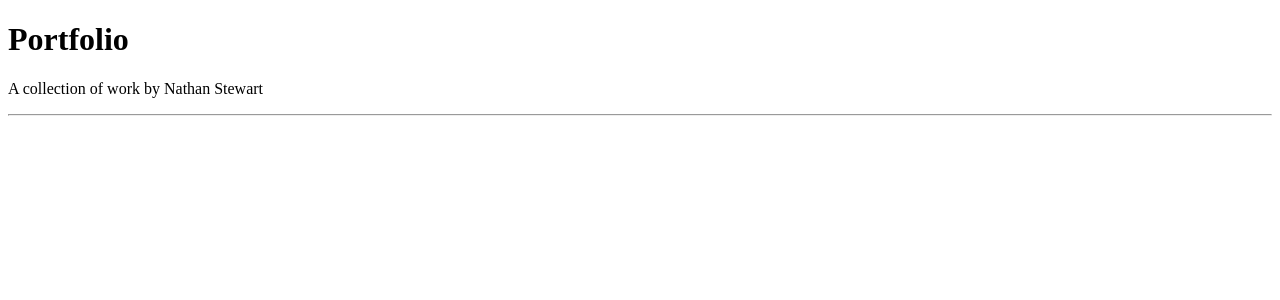
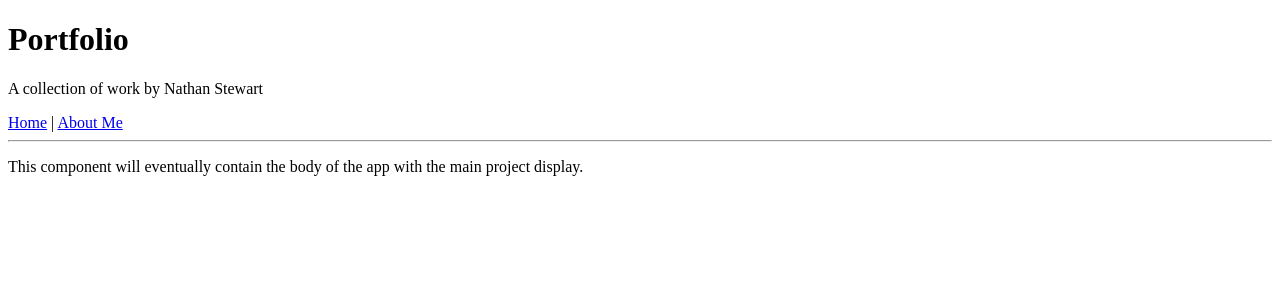
Before and after one commit to GStewartN/port-start, a React app: page / in a window 1280 px wide. Shown: the top 300 px of the page. Built offline with nearby package versions, Linux system fonts and the light colour scheme.

Commit message:
place projects and about comps into header with working csr links

```diff
--- /dev/null
+++ b/src/components/About.jsx
@@ -0,0 +1,13 @@
+import React from "react";
+
+function About(props){
+  return (
+    <div>
+      <div>
+        <p>This component will eventually contain more information about me.</p>
+      </div>
+    </div>
+  );
+}
+
+export default About;
--- a/src/components/App.jsx
+++ b/src/components/App.jsx
@@ -1,11 +1,18 @@
 import React from "react";
 import Header from "./Header";
+import About from "./About";
+import Projects from "./Projects";
+import { Switch, Route } from "react-router-dom";
 
 function App(props) {
   return (
     <div>
       <Header/>
       <hr/>
+        <Switch>
+          <Route exact path="/" component={Projects}/>
+          <Route exact path="/about" component={About}/>
+        </Switch>
     </div>
   );
 }
--- a/src/components/Header.jsx
+++ b/src/components/Header.jsx
@@ -1,11 +1,13 @@
 import React from "react";
+import { Link } from 'react-router-dom';
 
-function Header(){
+function Header(props){
   return (
     <div>
       <div>
         <h1>Portfolio</h1>
         <p>A collection of work by Nathan Stewart</p>
+        <Link to="/">Home</Link> | <Link to="/about">About Me</Link>
       </div>
     </div>
   );
--- /dev/null
+++ b/src/components/Projects.jsx
@@ -0,0 +1,13 @@
+import React from "react";
+
+function Projects(){
+  return (
+    <div>
+      <div>
+        <p>This component will eventually contain the body of the app with the main project display.</p>
+      </div>
+    </div>
+  );
+}
+
+export default Projects;
--- a/src/index.jsx
+++ b/src/index.jsx
@@ -1,10 +1,11 @@
 import React from "react";
 import ReactDOM from "react-dom";
 import App from "./components/App";
+import { HashRouter } from 'react-router-dom';
 
 ReactDOM.render(
-  <div>
+  <HashRouter>
     <App/>
-  </div>,
+  </HashRouter>,
   document.getElementById("react-app-root")
 );
```
